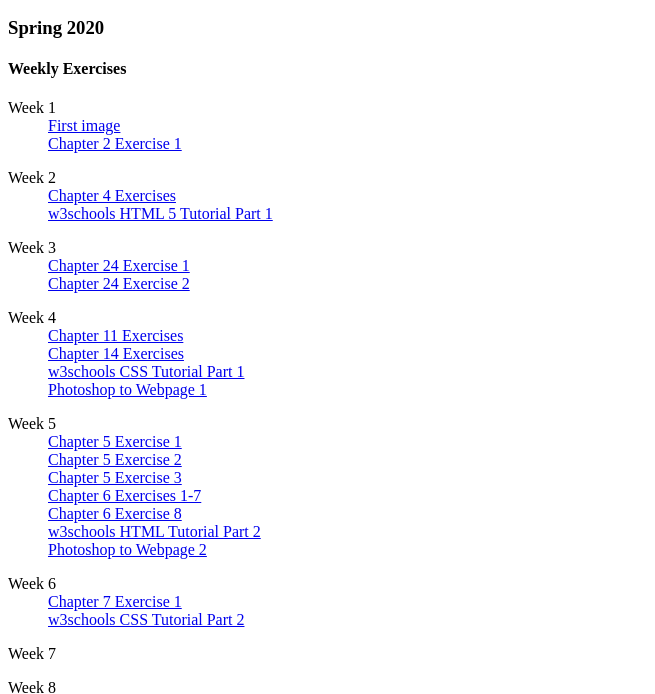
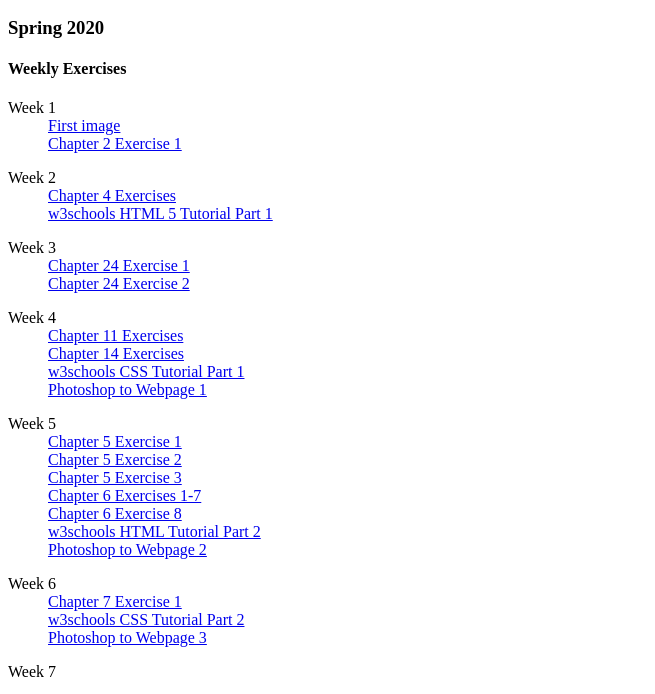
Before and after one commit to ethakkar/AVT217, a plain HTML site: page weekly/index.html in a window 1280 px wide. Shown: the part 110-804 px from the top of the page, without its empty margins (0-655 px from the left). Drawn offline with Linux system fonts and the light colour scheme.

Commit message:
Add files via upload

```diff
--- a/weekly/index.html
+++ b/weekly/index.html
@@ -54,7 +54,7 @@
 <dt>Week 6</dt>
 <dd><a href="w6/index.html">Chapter 7 Exercise 1</a></dd>
 <dd><a href="w6/w3schools_css_exercise2.png">w3schools CSS Tutorial Part 2</a></dd>
-<dd></dd>
+<dd><a href="w6/div3.html">Photoshop to Webpage 3</a></dd>
 </dl>
 
 <dl>
```
